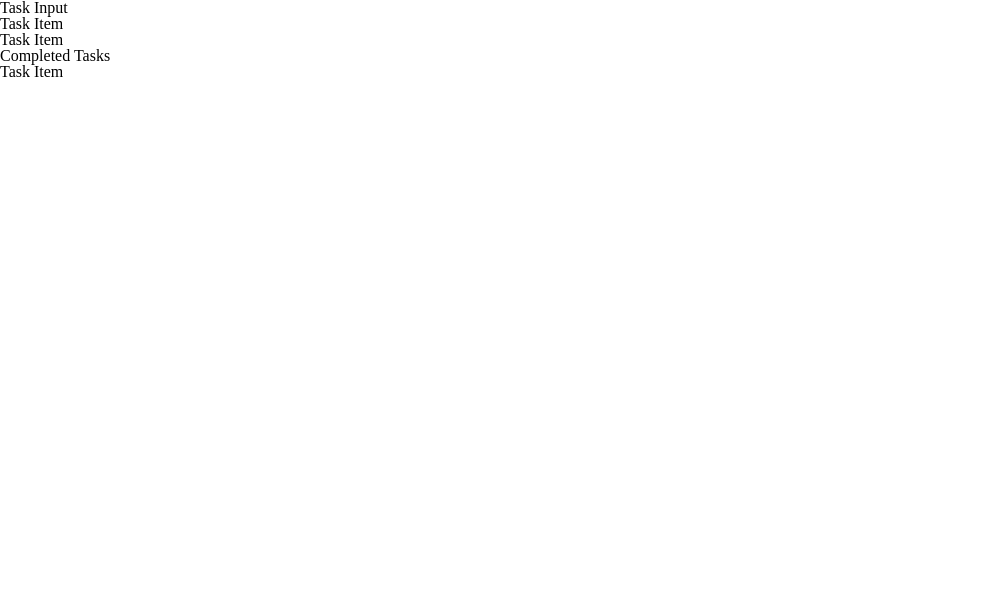
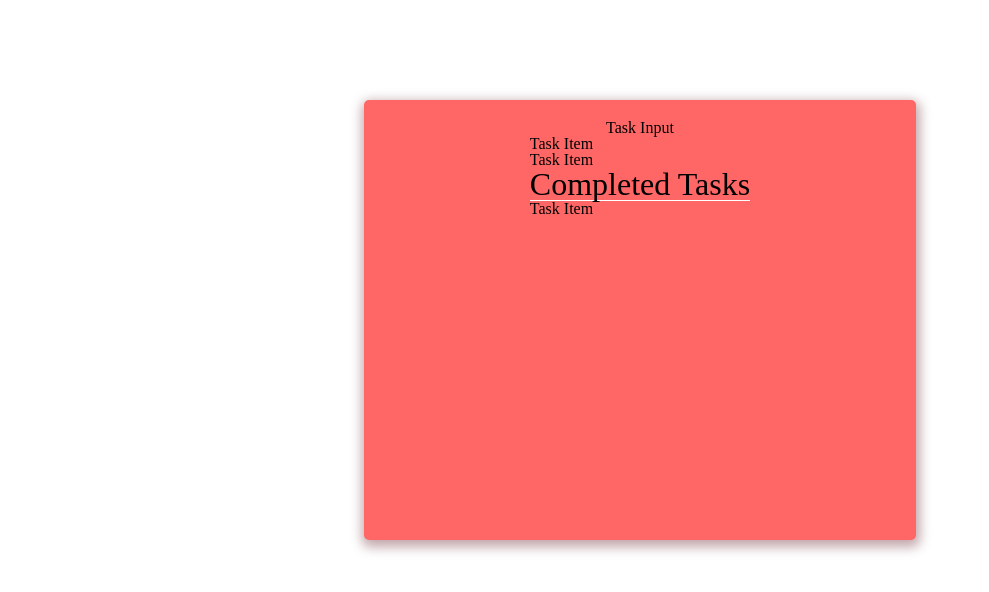
Before and after one commit to ozkozturk/todoapp-gtr, a React (Create React App) app: page / in a window 1280 px wide. Shown: the top 592 px of the page, without its empty margins (0-989 px from the left). Built offline with nearby package versions, Linux system fonts and the light colour scheme.

Commit message:
added StyledAppLayout

```diff
--- a/src/App.tsx
+++ b/src/App.tsx
@@ -1,14 +1,33 @@
-import React from 'react';
+import React, { FC } from 'react';
+import styled from '@emotion/styled';
 import TaskInput from './components/TaskInput';
 import TasksList from './components/TasksList';
 
-function App() {
+const StyledAppLayout = styled.div`
+  width: 40%;
+  min-height: 400px;
+  background-color: #FF6666;
+  box-shadow: 1px 4px 12px 3px rgba(87,7,19,0.36);
+  border-radius: 5px;
+  margin: 100px auto;
+  padding: 20px;
+  display: flex;
+  align-items: center;
+  flex-direction: column;
+
+  h1 {
+    border-bottom: 1px solid #FFF;
+    font-size: 2em;
+  }
+`;
+
+const App: FC = () => {
   return (
-    <div>
+    <StyledAppLayout>
       <TaskInput />
       <TasksList />
-    </div>
+    </StyledAppLayout>
   );
-}
+};
 
 export default App;
```
